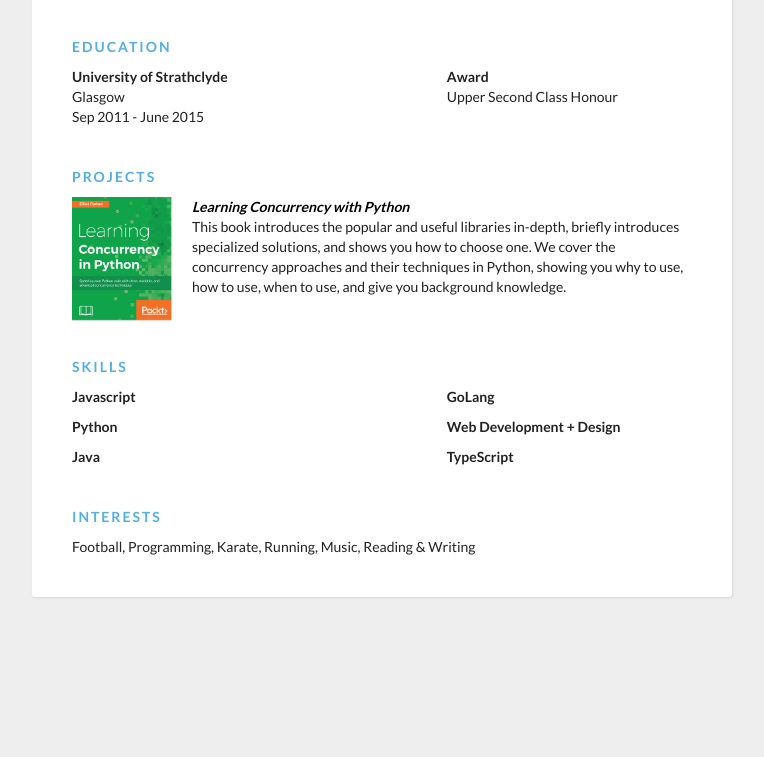
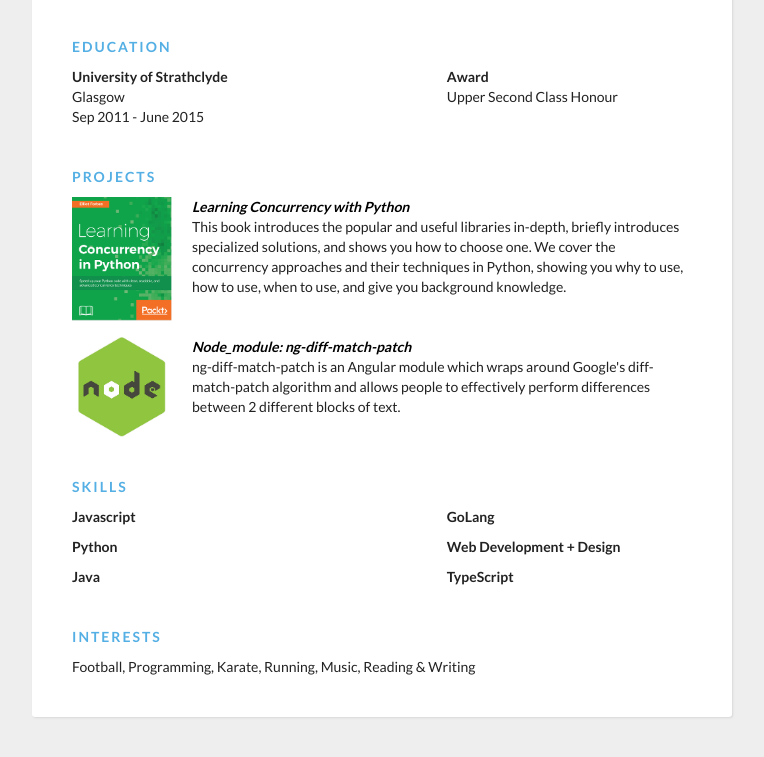
Before and after one commit to elliotforbes/elliotforbes.co.uk, a plain HTML site: page index.html in a window 1280 px wide. Shown: the part 709-1466 px from the top of the page, without its empty margins (258-1022 px from the left). Before the commit the page ends 1356 px from the top, so only its background shows below. Drawn offline with Linux system fonts and the light colour scheme.

Commit message:
Added Node module to projects

```diff
--- a/index.html
+++ b/index.html
@@ -117,6 +117,11 @@
                         <a target="_blank" href="https://www.packtpub.com/application-development/learning-concurrency-python"><div class="name">Learning Concurrency with Python</div></a>
                         <div class="text">This book introduces the popular and useful libraries in-depth, briefly introduces specialized solutions, and shows you how to choose one. We cover the concurrency approaches and their techniques in Python, showing you why to use, how to use, when to use, and give you background knowledge.</div>
                     </div>
+                    <div class="section__list-item">
+                        <img class="book-img" src="assets/node-logo.jpg" alt="ng-diff-match-patch">
+                        <a target="_blank" href="https://www.npmjs.com/package/ng-diff-match-patch"><div class="name">Node_module: ng-diff-match-patch</div></a>
+                        <div class="text">ng-diff-match-patch is an Angular module which wraps around Google's diff-match-patch algorithm and allows people to effectively perform differences between 2 different blocks of text.</div>
+                    </div>
 
 
                 </div>
```
Also changed, not shown: assets/node-logo.jpg (added).
